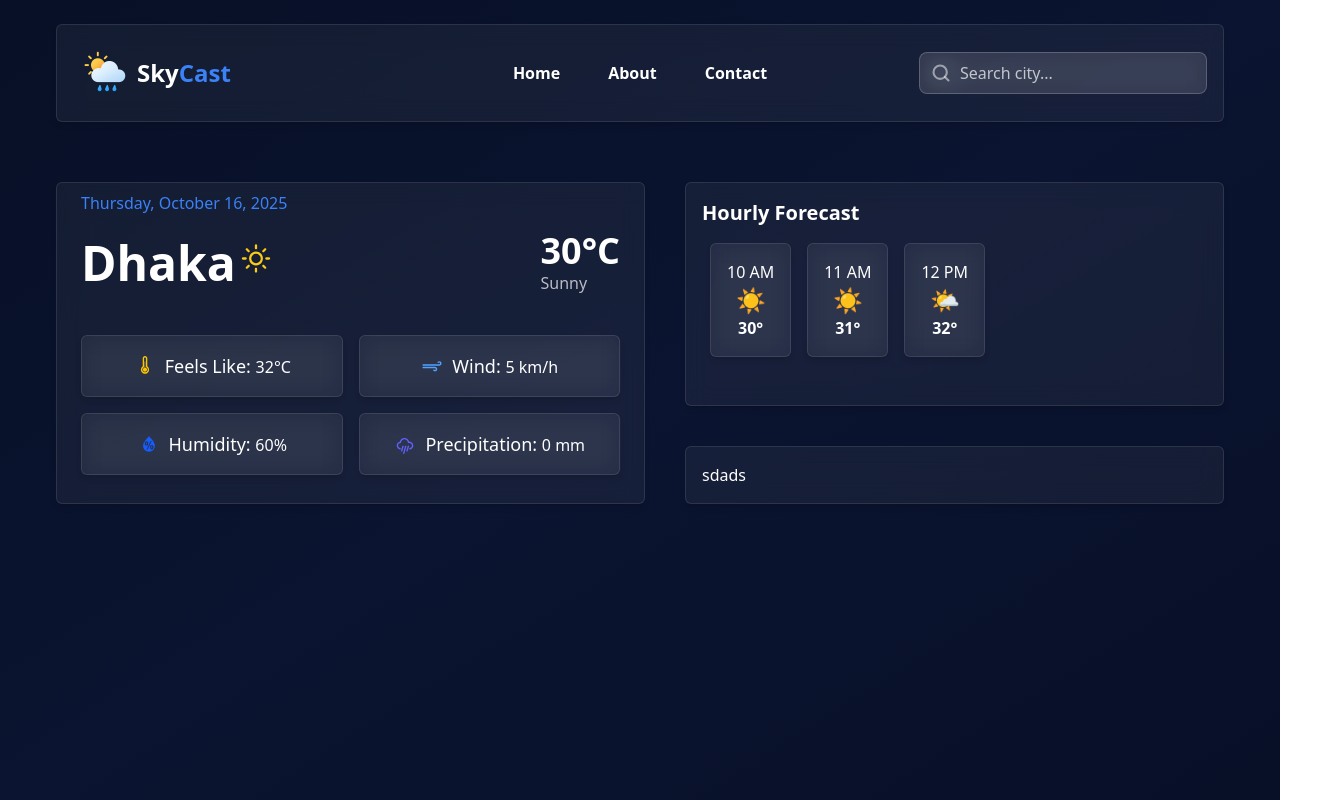
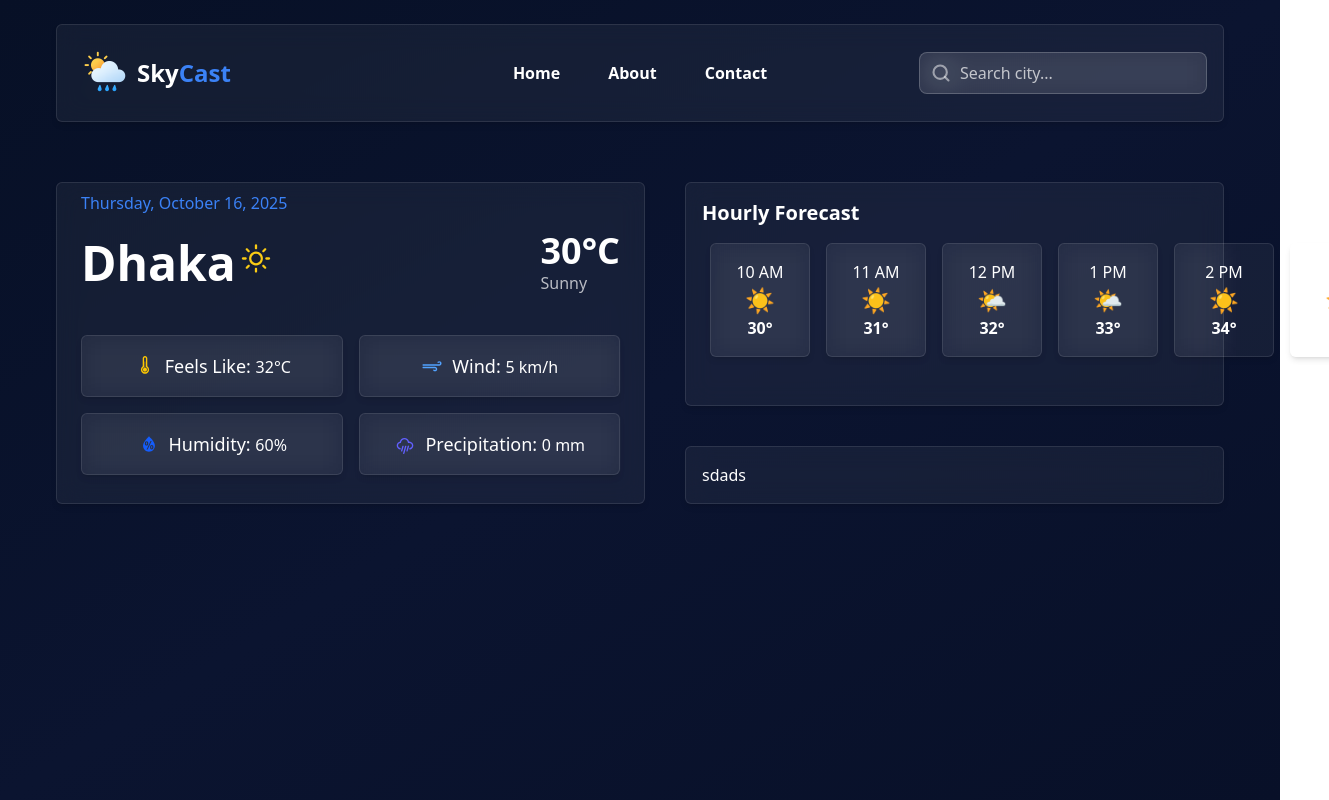
Before and after one commit to Abdurrobr34l/skycast, a React (Vite) app: page / in a window 1280 px wide. Shown: the whole page, 1329 px wide, since content can reach past the window. Built offline with nearby package versions, Linux system fonts and the light colour scheme.

Commit message:
Completed Hourlyforecast section

```diff
--- a/public/WeatherData.json
+++ b/public/WeatherData.json
@@ -12,7 +12,16 @@
       "hourly": [
         { "time": "10 AM", "temp": 30, "icon": "☀️" },
         { "time": "11 AM", "temp": 31, "icon": "☀️" },
-        { "time": "12 PM", "temp": 32, "icon": "🌤️" }
+        { "time": "12 PM", "temp": 32, "icon": "🌤️" },
+        { "time": "1 PM", "temp": 33, "icon": "🌤️" },
+        { "time": "2 PM", "temp": 34, "icon": "☀️" },
+        { "time": "3 PM", "temp": 34, "icon": "☀️" },
+        { "time": "4 PM", "temp": 33, "icon": "🌤️" },
+        { "time": "5 PM", "temp": 32, "icon": "🌤️" },
+        { "time": "6 PM", "temp": 31, "icon": "⛅" },
+        { "time": "7 PM", "temp": 30, "icon": "⛅" },
+        { "time": "8 PM", "temp": 29, "icon": "🌙" },
+        { "time": "9 PM", "temp": 28, "icon": "🌙" }
       ],
       "daily": [
         { "day": "Monday", "high": 32, "low": 25, "icon": "☀️" },
@@ -36,7 +45,16 @@
       "hourly": [
         { "time": "10 AM", "temp": 28, "icon": "☁️" },
         { "time": "11 AM", "temp": 29, "icon": "☁️" },
-        { "time": "12 PM", "temp": 30, "icon": "🌤️" }
+        { "time": "12 PM", "temp": 30, "icon": "🌤️" },
+        { "time": "1 PM", "temp": 30, "icon": "🌤️" },
+        { "time": "2 PM", "temp": 31, "icon": "☁️" },
+        { "time": "3 PM", "temp": 31, "icon": "☁️" },
+        { "time": "4 PM", "temp": 30, "icon": "🌤️" },
+        { "time": "5 PM", "temp": 29, "icon": "🌤️" },
+        { "time": "6 PM", "temp": 28, "icon": "⛅" },
+        { "time": "7 PM", "temp": 27, "icon": "⛅" },
+        { "time": "8 PM", "temp": 26, "icon": "🌙" },
+        { "time": "9 PM", "temp": 25, "icon": "🌙" }
       ],
       "daily": [
         { "day": "Monday", "high": 30, "low": 24, "icon": "🌤️" },
@@ -60,7 +78,16 @@
       "hourly": [
         { "time": "10 AM", "temp": 32, "icon": "☀️" },
         { "time": "11 AM", "temp": 33, "icon": "☀️" },
-        { "time": "12 PM", "temp": 34, "icon": "🌤️" }
+        { "time": "12 PM", "temp": 34, "icon": "🌤️" },
+        { "time": "1 PM", "temp": 35, "icon": "☀️" },
+        { "time": "2 PM", "temp": 36, "icon": "☀️" },
+        { "time": "3 PM", "temp": 36, "icon": "☀️" },
+        { "time": "4 PM", "temp": 35, "icon": "🌤️" },
+        { "time": "5 PM", "temp": 34, "icon": "🌤️" },
+        { "time": "6 PM", "temp": 33, "icon": "⛅" },
+        { "time": "7 PM", "temp": 32, "icon": "⛅" },
+        { "time": "8 PM", "temp": 31, "icon": "🌙" },
+        { "time": "9 PM", "temp": 30, "icon": "🌙" }
       ],
       "daily": [
         { "day": "Monday", "high": 34, "low": 28, "icon": "☀️" },
@@ -84,7 +111,16 @@
       "hourly": [
         { "time": "10 AM", "temp": 31, "icon": "☀️" },
         { "time": "11 AM", "temp": 32, "icon": "☀️" },
-        { "time": "12 PM", "temp": 33, "icon": "🌤️" }
+        { "time": "12 PM", "temp": 33, "icon": "🌤️" },
+        { "time": "1 PM", "temp": 34, "icon": "☀️" },
+        { "time": "2 PM", "temp": 35, "icon": "☀️" },
+        { "time": "3 PM", "temp": 35, "icon": "☀️" },
+        { "time": "4 PM", "temp": 34, "icon": "🌤️" },
+        { "time": "5 PM", "temp": 33, "icon": "🌤️" },
+        { "time": "6 PM", "temp": 32, "icon": "⛅" },
+        { "time": "7 PM", "temp": 31, "icon": "⛅" },
+        { "time": "8 PM", "temp": 30, "icon": "🌙" },
+        { "time": "9 PM", "temp": 29, "icon": "🌙" }
       ],
       "daily": [
         { "day": "Monday", "high": 33, "low": 26, "icon": "☀️" },
@@ -108,7 +144,16 @@
       "hourly": [
         { "time": "10 AM", "temp": 29, "icon": "🌧️" },
         { "time": "11 AM", "temp": 30, "icon": "🌦️" },
-        { "time": "12 PM", "temp": 31, "icon": "🌦️" }
+        { "time": "12 PM", "temp": 31, "icon": "🌦️" },
+        { "time": "1 PM", "temp": 31, "icon": "🌦️" },
+        { "time": "2 PM", "temp": 30, "icon": "☁️" },
+        { "time": "3 PM", "temp": 30, "icon": "☁️" },
+        { "time": "4 PM", "temp": 29, "icon": "🌦️" },
+        { "time": "5 PM", "temp": 28, "icon": "🌦️" },
+        { "time": "6 PM", "temp": 27, "icon": "🌧️" },
+        { "time": "7 PM", "temp": 27, "icon": "🌧️" },
+        { "time": "8 PM", "temp": 26, "icon": "🌙" },
+        { "time": "9 PM", "temp": 25, "icon": "🌙" }
       ],
       "daily": [
         { "day": "Monday", "high": 31, "low": 25, "icon": "🌧️" },
@@ -132,7 +177,16 @@
       "hourly": [
         { "time": "10 AM", "temp": 30, "icon": "☀️" },
         { "time": "11 AM", "temp": 31, "icon": "☀️" },
-        { "time": "12 PM", "temp": 32, "icon": "🌤️" }
+        { "time": "12 PM", "temp": 32, "icon": "🌤️" },
+        { "time": "1 PM", "temp": 33, "icon": "☀️" },
+        { "time": "2 PM", "temp": 34, "icon": "☀️" },
+        { "time": "3 PM", "temp": 34, "icon": "☀️" },
+        { "time": "4 PM", "temp": 33, "icon": "🌤️" },
+        { "time": "5 PM", "temp": 32, "icon": "🌤️" },
+        { "time": "6 PM", "temp": 31, "icon": "⛅" },
+        { "time": "7 PM", "temp": 30, "icon": "⛅" },
+        { "time": "8 PM", "temp": 29, "icon": "🌙" },
+        { "time": "9 PM", "temp": 28, "icon": "🌙" }
       ],
       "daily": [
         { "day": "Monday", "high": 32, "low": 26, "icon": "☀️" },
@@ -156,7 +210,16 @@
       "hourly": [
         { "time": "10 AM", "temp": 28, "icon": "☁️" },
         { "time": "11 AM", "temp": 29, "icon": "☁️" },
-        { "time": "12 PM", "temp": 30, "icon": "🌤️" }
+        { "time": "12 PM", "temp": 30, "icon": "🌤️" },
+        { "time": "1 PM", "temp": 30, "icon": "🌤️" },
+        { "time": "2 PM", "temp": 31, "icon": "☁️" },
+        { "time": "3 PM", "temp": 31, "icon": "☁️" },
+        { "time": "4 PM", "temp": 30, "icon": "🌤️" },
+        { "time": "5 PM", "temp": 29, "icon": "🌤️" },
+        { "time": "6 PM", "temp": 28, "icon": "⛅" },
+        { "time": "7 PM", "temp": 27, "icon": "⛅" },
+        { "time": "8 PM", "temp": 26, "icon": "🌙" },
+        { "time": "9 PM", "temp": 25, "icon": "🌙" }
       ],
       "daily": [
         { "day": "Monday", "high": 30, "low": 24, "icon": "🌤️" },
@@ -180,7 +243,16 @@
       "hourly": [
         { "time": "10 AM", "temp": 29, "icon": "☀️" },
         { "time": "11 AM", "temp": 30, "icon": "☀️" },
-        { "time": "12 PM", "temp": 31, "icon": "🌤️" }
+        { "time": "12 PM", "temp": 31, "icon": "🌤️" },
+        { "time": "1 PM", "temp": 32, "icon": "☀️" },
+        { "time": "2 PM", "temp": 33, "icon": "☀️" },
+        { "time": "3 PM", "temp": 33, "icon": "☀️" },
+        { "time": "4 PM", "temp": 32, "icon": "🌤️" },
+        { "time": "5 PM", "temp": 31, "icon": "🌤️" },
+        { "time": "6 PM", "temp": 30, "icon": "⛅" },
+        { "time": "7 PM", "temp": 29, "icon": "⛅" },
+        { "time": "8 PM", "temp": 28, "icon": "🌙" },
+        { "time": "9 PM", "temp": 27, "icon": "🌙" }
       ],
       "daily": [
         { "day": "Monday", "high": 31, "low": 25, "icon": "☀️" },
@@ -204,7 +276,16 @@
       "hourly": [
         { "time": "10 AM", "temp": 30, "icon": "☀️" },
         { "time": "11 AM", "temp": 31, "icon": "☀️" },
-        { "time": "12 PM", "temp": 32, "icon": "🌤️" }
+        { "time": "12 PM", "temp": 32, "icon": "🌤️" },
+        { "time": "1 PM", "temp": 33, "icon": "☀️" },
+        { "time": "2 PM", "temp": 34, "icon": "☀️" },
+        { "time": "3 PM", "temp": 34, "icon": "☀️" },
+        { "time": "4 PM", "temp": 33, "icon": "🌤️" },
+        { "time": "5 PM", "temp": 32, "icon": "🌤️" },
+        { "time": "6 PM", "temp": 31, "icon": "⛅" },
+        { "time": "7 PM", "temp": 30, "icon": "⛅" },
+        { "time": "8 PM", "temp": 29, "icon": "🌙" },
+        { "time": "9 PM", "temp": 28, "icon": "🌙" }
       ],
       "daily": [
         { "day": "Monday", "high": 32, "low": 26, "icon": "☀️" },
@@ -228,7 +309,16 @@
       "hourly": [
         { "time": "10 AM", "temp": 31, "icon": "☁️" },
         { "time": "11 AM", "temp": 32, "icon": "☁️" },
-        { "time": "12 PM", "temp": 33, "icon": "🌤️" }
+        { "time": "12 PM", "temp": 33, "icon": "🌤️" },
+        { "time": "1 PM", "temp": 33, "icon": "🌤️" },
+        { "time": "2 PM", "temp": 34, "icon": "☁️" },
+        { "time": "3 PM", "temp": 34, "icon": "☁️" },
+        { "time": "4 PM", "temp": 33, "icon": "🌤️" },
+        { "time": "5 PM", "temp": 32, "icon": "🌤️" },
+        { "time": "6 PM", "temp": 31, "icon": "⛅" },
+        { "time": "7 PM", "temp": 30, "icon": "⛅" },
+        { "time": "8 PM", "temp": 29, "icon": "🌙" },
+        { "time": "9 PM", "temp": 28, "icon": "🌙" }
       ],
       "daily": [
         { "day": "Monday", "high": 33, "low": 27, "icon": "☁️" },
@@ -252,7 +342,16 @@
       "hourly": [
         { "time": "10 AM", "temp": 28, "icon": "🌧️" },
         { "time": "11 AM", "temp": 29, "icon": "🌦️" },
-        { "time": "12 PM", "temp": 30, "icon": "🌦️" }
+        { "time": "12 PM", "temp": 30, "icon": "🌦️" },
+        { "time": "1 PM", "temp": 30, "icon": "🌦️" },
+        { "time": "2 PM", "temp": 31, "icon": "☁️" },
+        { "time": "3 PM", "temp": 31, "icon": "☁️" },
+        { "time": "4 PM", "temp": 30, "icon": "🌦️" },
+        { "time": "5 PM", "temp": 29, "icon": "🌦️" },
+        { "time": "6 PM", "temp": 28, "icon": "🌧️" },
+        { "time": "7 PM", "temp": 27, "icon": "🌧️" },
+        { "time": "8 PM", "temp": 26, "icon": "🌙" },
+        { "time": "9 PM", "temp": 25, "icon": "🌙" }
       ],
       "daily": [
         { "day": "Monday", "high": 30, "low": 24, "icon": "🌧️" },
@@ -276,7 +375,16 @@
       "hourly": [
         { "time": "10 AM", "temp": 32, "icon": "☀️" },
         { "time": "11 AM", "temp": 33, "icon": "☀️" },
-        { "time": "12 PM", "temp": 34, "icon": "🌤️" }
+        { "time": "12 PM", "temp": 34, "icon": "🌤️" },
+        { "time": "1 PM", "temp": 35, "icon": "☀️" },
+        { "time": "2 PM", "temp": 36, "icon": "☀️" },
+        { "time": "3 PM", "temp": 36, "icon": "☀️" },
+        { "time": "4 PM", "temp": 35, "icon": "🌤️" },
+        { "time": "5 PM", "temp": 34, "icon": "🌤️" },
+        { "time": "6 PM", "temp": 33, "icon": "⛅" },
+        { "time": "7 PM", "temp": 32, "icon": "⛅" },
+        { "time": "8 PM", "temp": 31, "icon": "🌙" },
+        { "time": "9 PM", "temp": 30, "icon": "🌙" }
       ],
       "daily": [
         { "day": "Monday", "high": 34, "low": 28, "icon": "☀️" },
--- a/src/Components/HourlyForecast.jsx
+++ b/src/Components/HourlyForecast.jsx
@@ -4,11 +4,11 @@ const HourlyForecast = ({ hourly }) => {
   return (
     <div className="w-full max-w-md mb-6">
       <h2 className="text-white text-xl font-semibold mb-2">Hourly Forecast</h2>
-      <div className="flex overflow-x-auto gap-4 p-2">
+      <div className="flex overflow-x-auto gap-4 p-2 w-[140%]">
         {hourly.map((hour, idx) => (
           <div
             key={idx}
-            className="glassMorphism flex flex-col items-center justify-center min-w-[80px] p-2 rounded-md"
+            className="glassMorphism flex flex-col items-center justify-center min-w-[100px] p-2 rounded-md"
           >
             <span className="text-white">{hour.time}</span>
             <span className="text-2xl">{hour.icon}</span>
```
